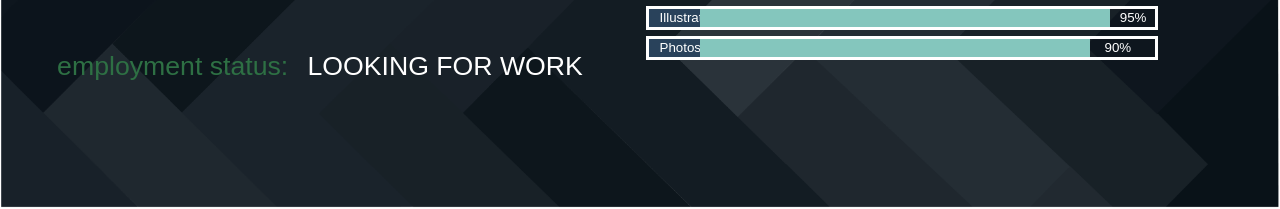
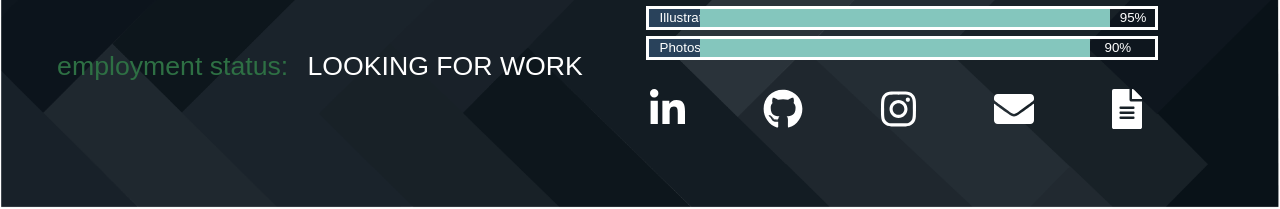
Before and after one commit to pathaynes/Portfolio, a React app: page /about in a window 1280 px wide. Shown: the part 554-763 px from the top of the page. Built offline with nearby package versions, Linux system fonts and the light colour scheme; a web font is replaced by a local one.

Commit message:
updated css

```diff
--- a/src/components/About/About.css
+++ b/src/components/About/About.css
@@ -59,7 +59,7 @@
     text-align: right;
     margin-top: 15%;
     height: 20%;
-    width: 85%;
+    width: 80%;
     font-family: myriad-pro, sans-serif;
     font-weight: lighter;
 
@@ -550,7 +550,7 @@
 
   .Social {
     position: absolute;
-    bottom: 0;
+    bottom: 10%;
     display: flex;
     flex-direction: row;
     justify-content: space-between;
```
